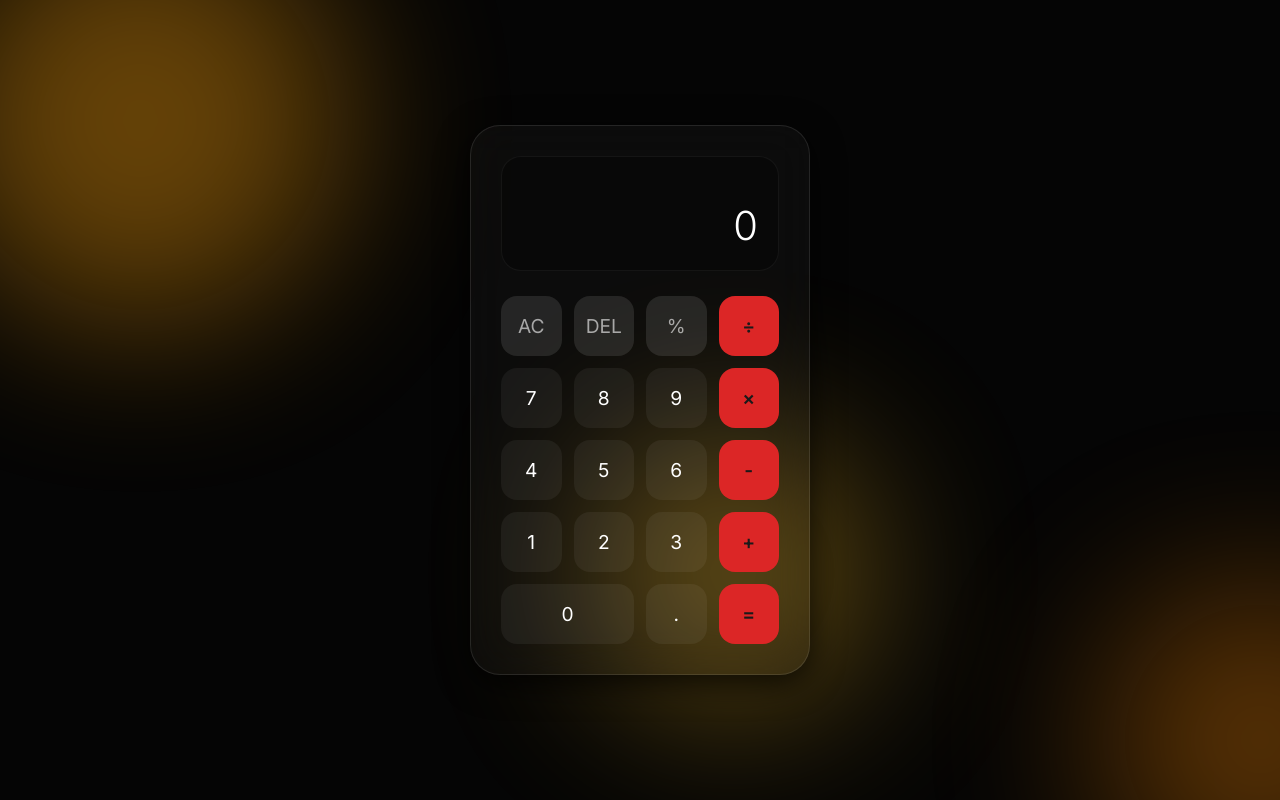
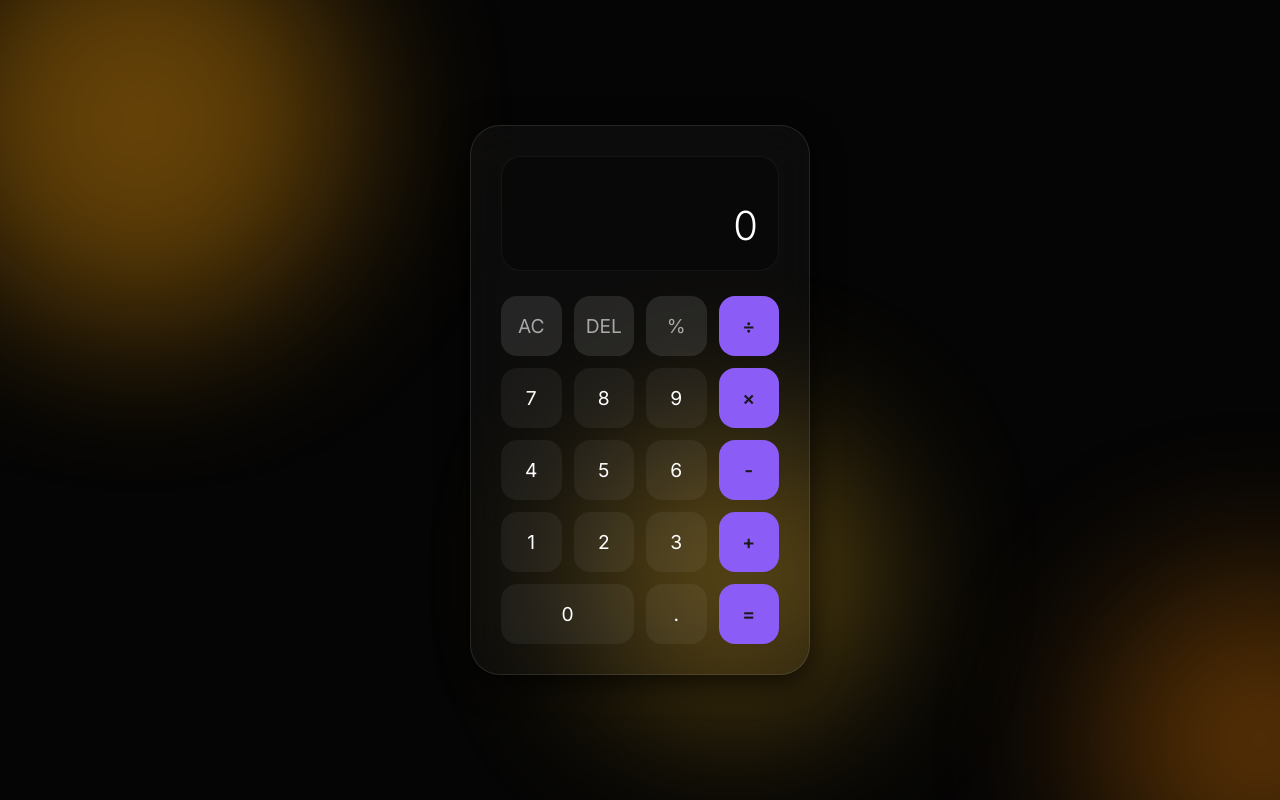
Before and after one commit to Timmmmmyyyyy/experiment, a plain HTML site: page index.html in a window 1280 px wide. Drawn offline with Linux system fonts and the light colour scheme.

Commit message:
Update accent color to purple (#8b5cf6)

```diff
--- a/style.css
+++ b/style.css
@@ -5,8 +5,8 @@
     --glass-shadow: 0 8px 32px 0 rgba(0, 0, 0, 0.8);
     --text-primary: #ffffff;
     --text-secondary: rgba(255, 255, 255, 0.6);
-    --accent: #dc2626;
-    --accent-hover: #ef4444;
+    --accent: #8b5cf6;
+    --accent-hover: #a78bfa;
     --secondary-btn: rgba(255, 255, 255, 0.1);
     --secondary-btn-hover: rgba(255, 255, 255, 0.2);
 }
```
